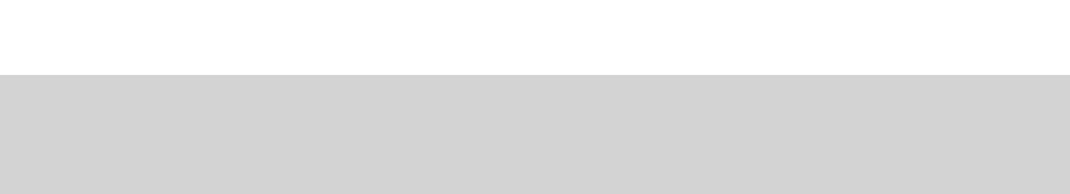
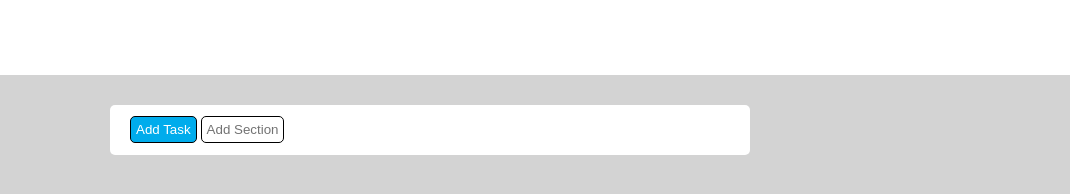
Before and after one commit to FrancescoMinichiello/html-css-toboolist, a plain HTML site: page index.html in a window 1280 px wide. Shown: the full height of the page, 210-1280 px from the left. Drawn offline with Linux system fonts and the light colour scheme.

Commit message:
Added Button task & section

```diff
--- a/index.html
+++ b/index.html
@@ -9,14 +9,19 @@
 </head>
 
 <body>
+    <!--Intestazione-->
     <header>
         <img src="img/Logo.png" alt="Logo" id="logo">
         <h1>Toboolist</h1>
 
     </header>
+    <!--Aggiungi obbiettivo-->
 
     <body>
-
+        <div class="add-task">
+            <button class="button button-add-task">Add Task</button>
+            <button class="button button-add-section">Add Section</button>
+        </div>
     </body>
 
 </body>
--- a/style.css
+++ b/style.css
@@ -17,6 +17,7 @@ header {
     height: 75px;
     background-color: white;
     line-height: 75px;
+    margin-bottom: 30px;
 }
 
 #logo {
@@ -28,3 +29,35 @@ h1 {
     font-family: sans-serif;
     vertical-align: top;
 }
+
+/*Body*/
+
+.add-task {
+    width: 50%;
+    height: 50px;
+    background-color: white;
+    margin: 0 auto;
+    border-radius: 5px;
+    line-height: 60px;
+
+    /*Button*/
+
+    button {
+        border: 1px solid black;
+        border-radius: 5px;
+        text-align: center;
+        padding: 5px;
+        vertical-align: text-bottom;
+    }
+
+    .button-add-task {
+        margin-left: 20px;
+        background-color: #00ACEC;
+        color: white;
+    }
+
+    .button-add-section {
+        background-color: transparent;
+        color: rgb(114, 114, 114);
+    }
+}
```
